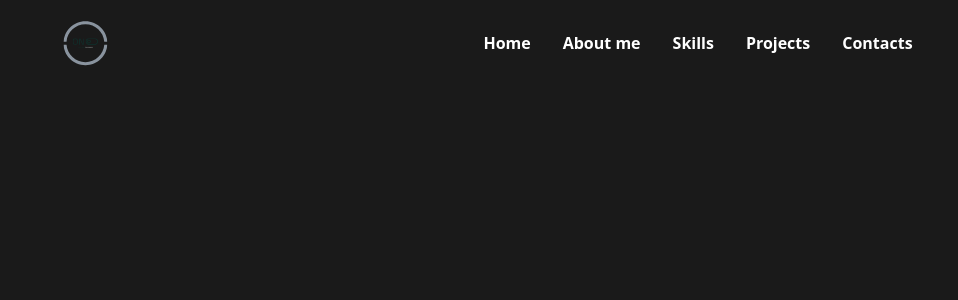
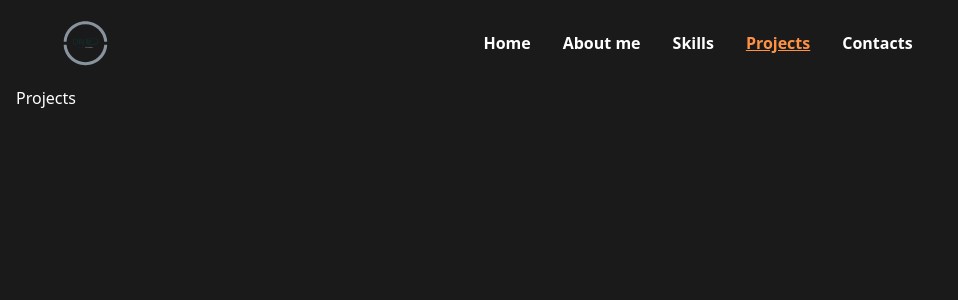
Before and after one commit to NadieinOleh/Portfolio, a Vue app: page /projects in a window 1280 px wide. Shown: the top 300 px of the page, without its empty margins (0-958 px from the left). Built offline with nearby package versions, Linux system fonts and the light colour scheme.

Commit message:
feature/tw-1 minor changes

```diff
--- a/src/components/TheHeader.vue
+++ b/src/components/TheHeader.vue
@@ -32,8 +32,8 @@ const links = [
 
         <div class="collapse navbar-collapse justify-content-center" id="navbarSupportedContent">
           <ul class="navbar-nav mb-2 mb-lg-0">
-            <li class="nav-item" v-for="link in links">
-              <RouterLink :key="link.id" :to="link.src">{{ link.title }}</RouterLink>
+            <li class="nav-item" v-for="link in links" :key="link.id">
+              <RouterLink  :to="link.src">{{ link.title }}</RouterLink>
             </li>
 
           </ul>
--- a/src/router/index.js
+++ b/src/router/index.js
@@ -1,7 +1,10 @@
-import { createRouter, createWebHistory } from 'vue-router'
-import AboutViewVue from '../views/AboutView.vue'
-import HomeView from '../views/HomeView.vue'
-import SkillsView from '../views/SkillsView.vue'
+import { createRouter, createWebHistory } from 'vue-router';
+
+import AboutViewVue from '../views/AboutView.vue';
+import HomeView from '../views/HomeView.vue';
+import SkillsView from '../views/SkillsView.vue';
+import ProjectView from '../views/ProjectView.Vue';
+import ContactsView from '../views/ContactsView.Vue';
 
 const router = createRouter({
   history: createWebHistory(import.meta.env.BASE_URL),
@@ -21,6 +24,16 @@ const router = createRouter({
       name: 'skills',
       component: SkillsView,
     },
+    {
+      path: '/projects',
+      name: 'projects',
+      component: ProjectView,
+    },
+    {
+      path: '/contacts',
+      name: 'contacts',
+      component: ContactsView,
+    },
   ]
 })
 
--- /dev/null
+++ b/src/views/ContactsView.vue
@@ -0,0 +1,8 @@
+<script setup>
+</script>
+
+<template>
+  <main>
+   contacts
+  </main>
+</template>
--- /dev/null
+++ b/src/views/ProjectView.vue
@@ -0,0 +1,7 @@
+
+
+<template>
+  <main>
+    Projects
+  </main>
+</template>
```
